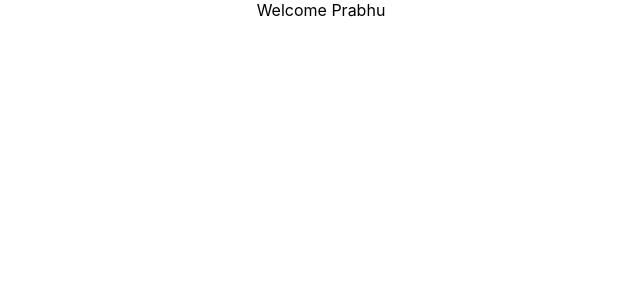
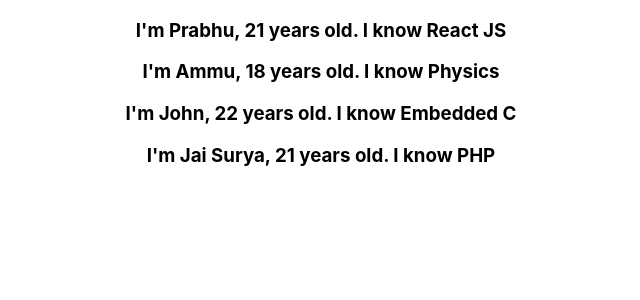
Before and after one commit to Prabhu11D/ReactJS-Learnings, a React (Create React App) app in the folder Fundamentals/ReactJS-Codevolution/helloworld/: page / in a window 1280 px wide. Shown: the top 300 px of the page, without its empty margins (319-959 px from the left). Built offline with nearby package versions, Linux system fonts and the light colour scheme.

Commit message:
13.List Rendering

```diff
--- a/Fundamentals/ReactJS-Codevolution/helloworld/src/App.js
+++ b/Fundamentals/ReactJS-Codevolution/helloworld/src/App.js
@@ -1,10 +1,10 @@
 import "./App.css";
-import Conditional from "./components/Conditional";
+import PersonList from "./components/List/PersonList";
 
 function App() {
     return (
         <div className="App">
-            <Conditional />
+            <PersonList />
         </div>
     );
 }
--- /dev/null
+++ b/Fundamentals/ReactJS-Codevolution/helloworld/src/components/List/PersonList.js
@@ -0,0 +1,45 @@
+import React from "react";
+
+function Person({ person }) {
+    return (
+        <div>
+            <h3>
+                I'm {person.name}, {person.age} years old. I know {person.skill}
+            </h3>
+        </div>
+    );
+}
+
+function PersonList() {
+    const persons = [
+        {
+            id: 0,
+            name: "Prabhu",
+            age: 21,
+            skill: "React JS",
+        },
+        {
+            id: 1,
+            name: "Ammu",
+            age: 18,
+            skill: "Physics",
+        },
+        {
+            id: 2,
+            name: "John",
+            age: 22,
+            skill: "Embedded C",
+        },
+        {
+            id: 3,
+            name: "Jai Surya",
+            age: 21,
+            skill: "PHP",
+        },
+    ];
+
+    const nameList = persons.map((person) => <Person person={person}></Person>);
+    return <div>{nameList}</div>;
+}
+
+export default PersonList;
```
